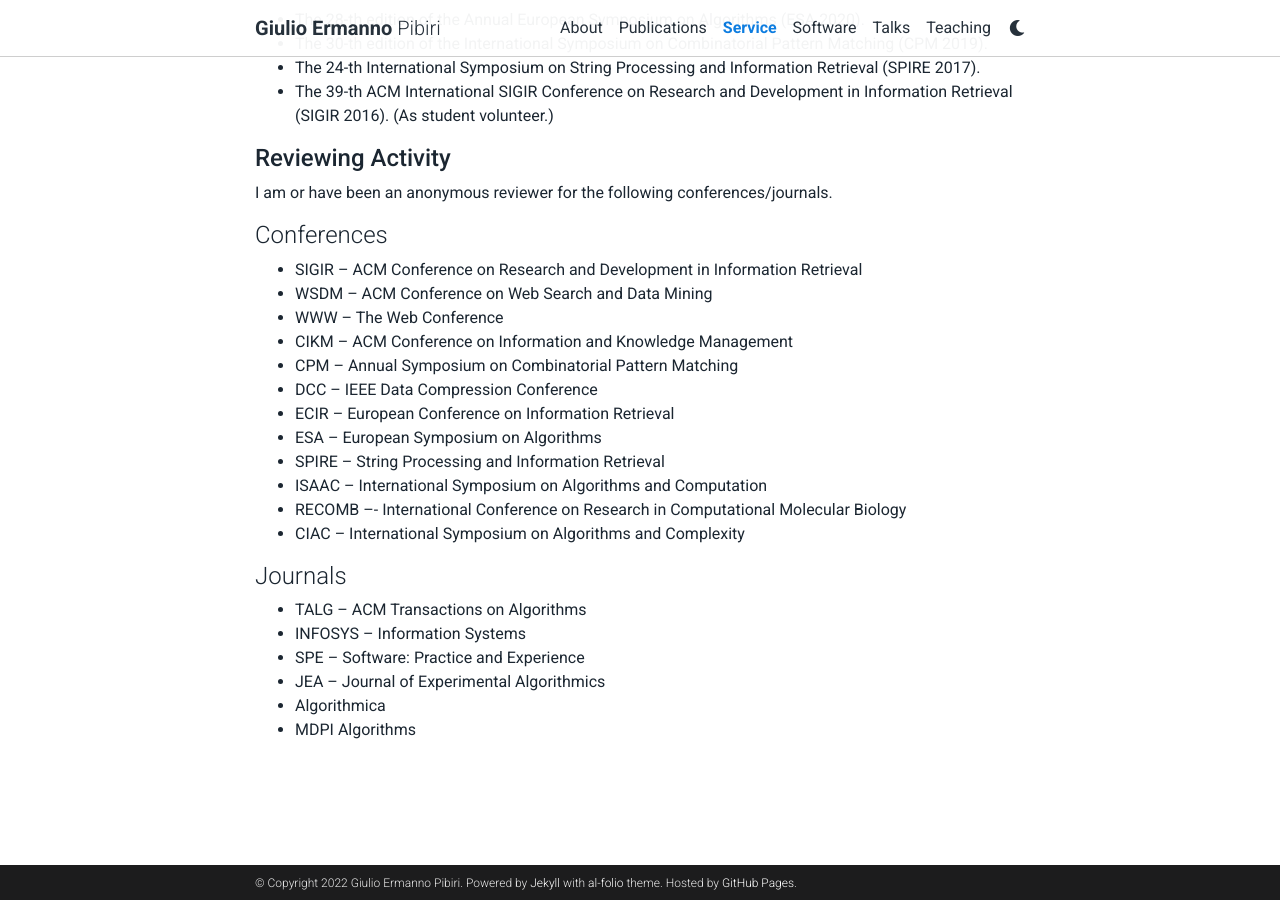
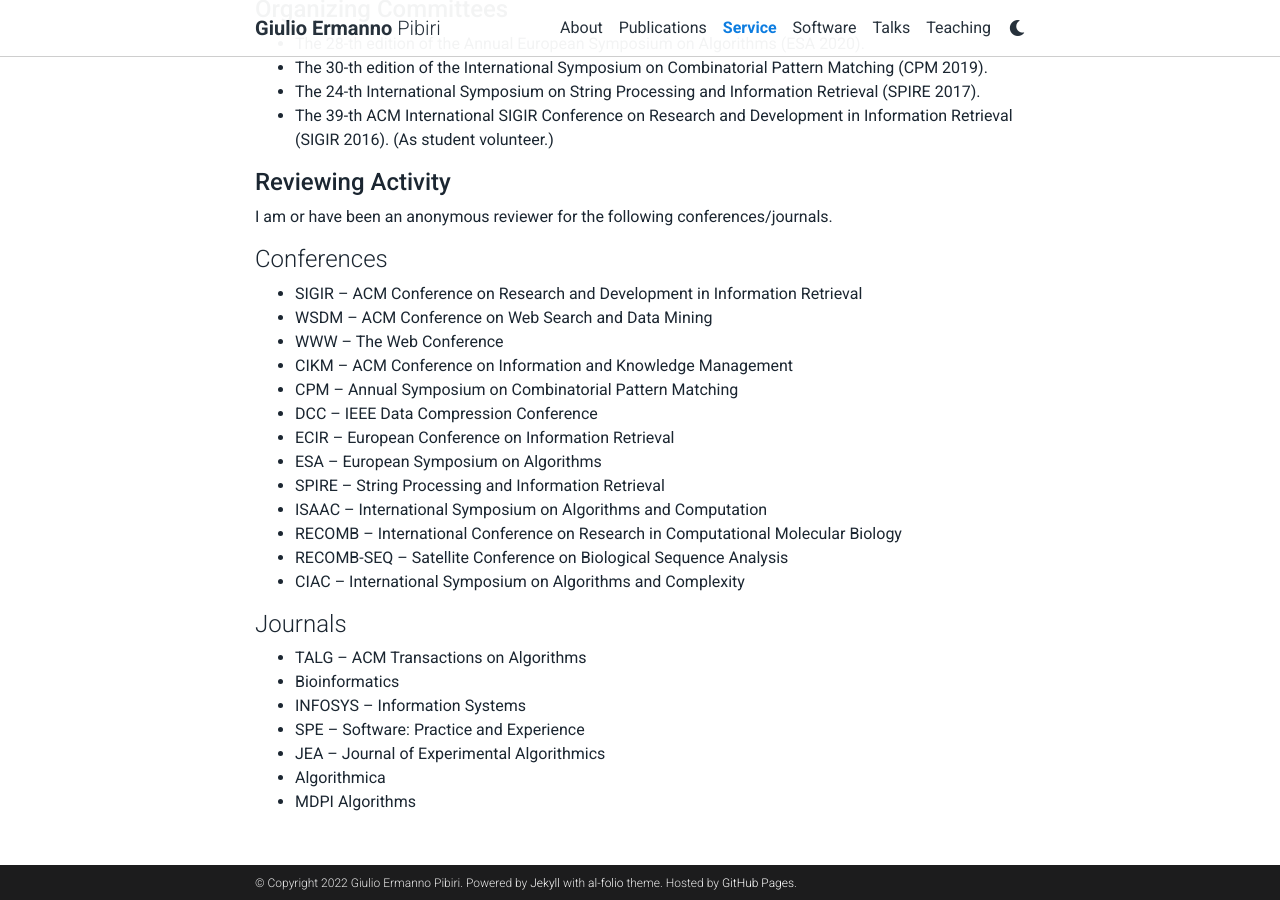
Before and after one commit to jermp/jermp.github.io, a Jekyll site: the page built from _pages/service.md, in a window 1280 px wide and 900 px high, scrolled down 712 px. Built offline with Jekyll 4.4.1, drawn with Linux system fonts in a browser that asks for light colours; comment, search, counter and statistics services are not loaded; a style sheet for code colours, icons or effects is not loaded; some of the changed text lies outside the part shown.

Commit message:
added to service

```diff
--- a/_pages/service.md
+++ b/_pages/service.md
@@ -8,6 +8,7 @@ nav: true
 
 #### **Program Committees**
 
+- The 13-rd RECOMB Satellite Conference on Biological Sequence Analysis (RECOMB-SEQ 2023).
 - The 13-rd International Symposium on Algorithms and Complexity (CIAC 2023).
 - The 45-th European Conference on Information Retrieval (ECIR 2023).
 - The 16-th International ACM Conference on Web Search and Data Mining (WSDM 2023).
@@ -48,12 +49,14 @@ I am or have been an anonymous reviewer for the following conferences/journals.
 - ESA -- European Symposium on Algorithms
 - SPIRE -- String Processing and Information Retrieval
 - ISAAC -- International Symposium on Algorithms and Computation
-- RECOMB –- International Conference on Research in Computational Molecular Biology
+- RECOMB -- International Conference on Research in Computational Molecular Biology
+- RECOMB-SEQ -- Satellite Conference on Biological Sequence Analysis
 - CIAC -- International Symposium on Algorithms and Complexity
 
 #### Journals
 
 - TALG -- ACM Transactions on Algorithms
+- Bioinformatics
 - INFOSYS -- Information Systems
 - SPE -- Software: Practice and Experience
 - JEA -- Journal of Experimental Algorithmics
```
